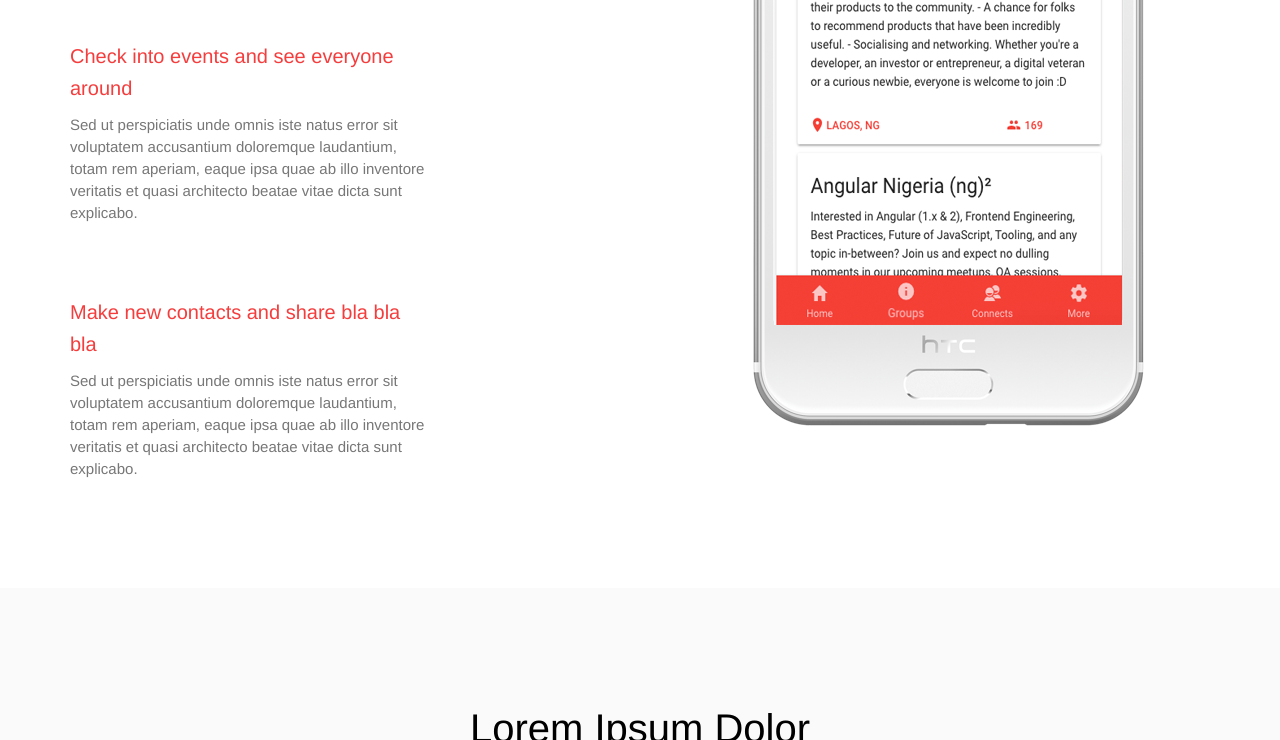
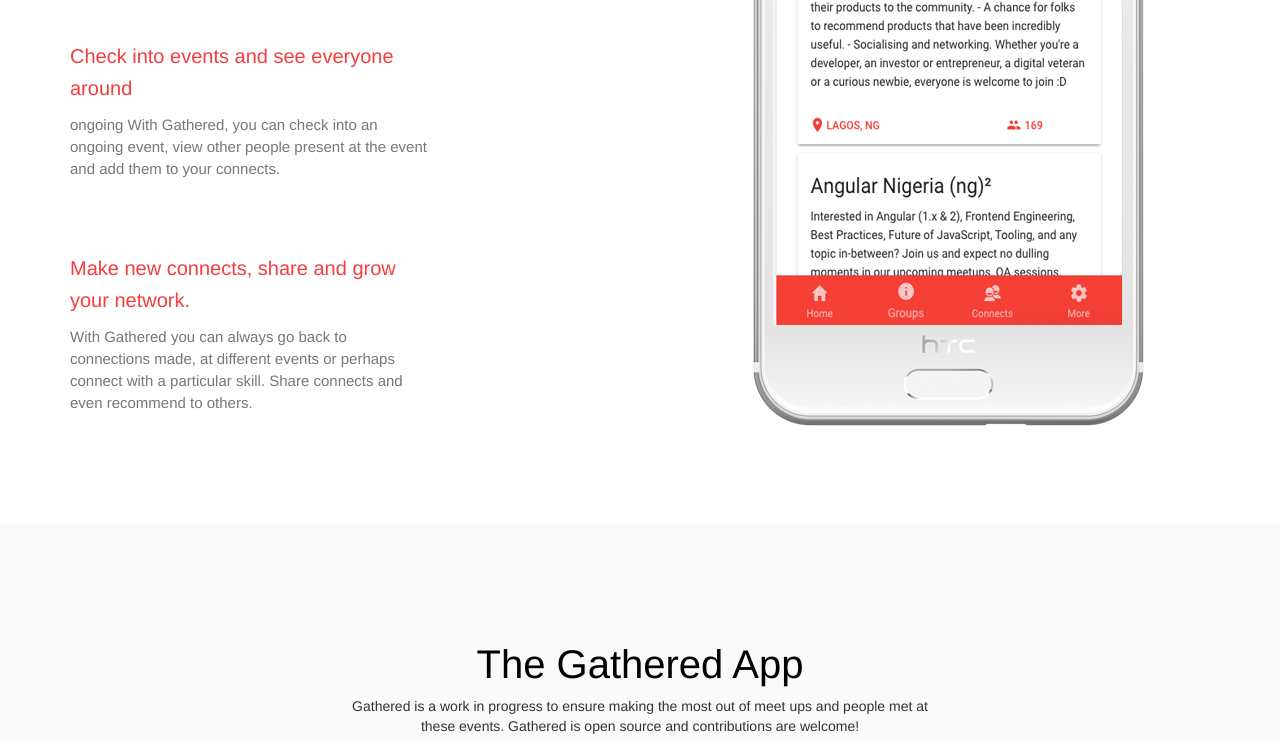
Before and after one commit to acekyd/gathered-app, a plain HTML site: page index.html in a window 1280 px wide. Shown: the part 1530-2270 px from the top of the page. Drawn offline with Linux system fonts and the light colour scheme.

Commit message:
web page ready

```diff
--- a/index.html
+++ b/index.html
@@ -48,20 +48,16 @@
 
                        		<li>
                        			<h4>Check into events and see everyone around</h4>
-                       			<p>Sed ut perspiciatis unde omnis iste natus error sit voluptatem
-									accusantium doloremque laudantium, totam rem aperiam,
-									eaque ipsa quae ab illo inventore veritatis et quasi architecto
-									beatae vitae dicta sunt explicabo.
-								</p>
+                       			<p>ongoing
+                              With Gathered, you can check into an ongoing event, view other people present at the event and add them to your connects.
+								            </p>
                        		</li>
 
                        		<li>
-                       			<h4>Make new contacts and share bla bla bla</h4>
-                       			<p>Sed ut perspiciatis unde omnis iste natus error sit voluptatem
-									accusantium doloremque laudantium, totam rem aperiam,
-									eaque ipsa quae ab illo inventore veritatis et quasi architecto
-									beatae vitae dicta sunt explicabo.
-								</p>
+                       			<h4>Make new connects, share and grow your network.</h4>
+                       			<p>
+                              With Gathered you can always go back to connections made, at different events or perhaps connect with a particular skill. Share connects and even recommend to others.
+								            </p>
                        		</li>
                        	</ul>
                     </div>
@@ -77,9 +73,9 @@
             <div class="container">
                 <div class="row">
                     <div class="text-center">
-                        <h3>Lorem Ipsum Dolor</h3>
+                        <h3>The Gathered App</h3>
                         <p class="text-center">
-                           Lorem ipsum dolor sit amet, consectetur adipiscing elit, sed do eiusmod tempor incididunt ut labore et dolore magna aliqua.
+                           Gathered is a work in progress to ensure making the most out of meet ups and people met at these events. Gathered is open source and contributions are welcome!
                         </p>
                         <ul class="download-icons">
                         	<li><a href="https://play.google.com/store/apps/details?id=com.acekyd.gathered" target="_blank"><img src="img/google.png"></a></li>
```
